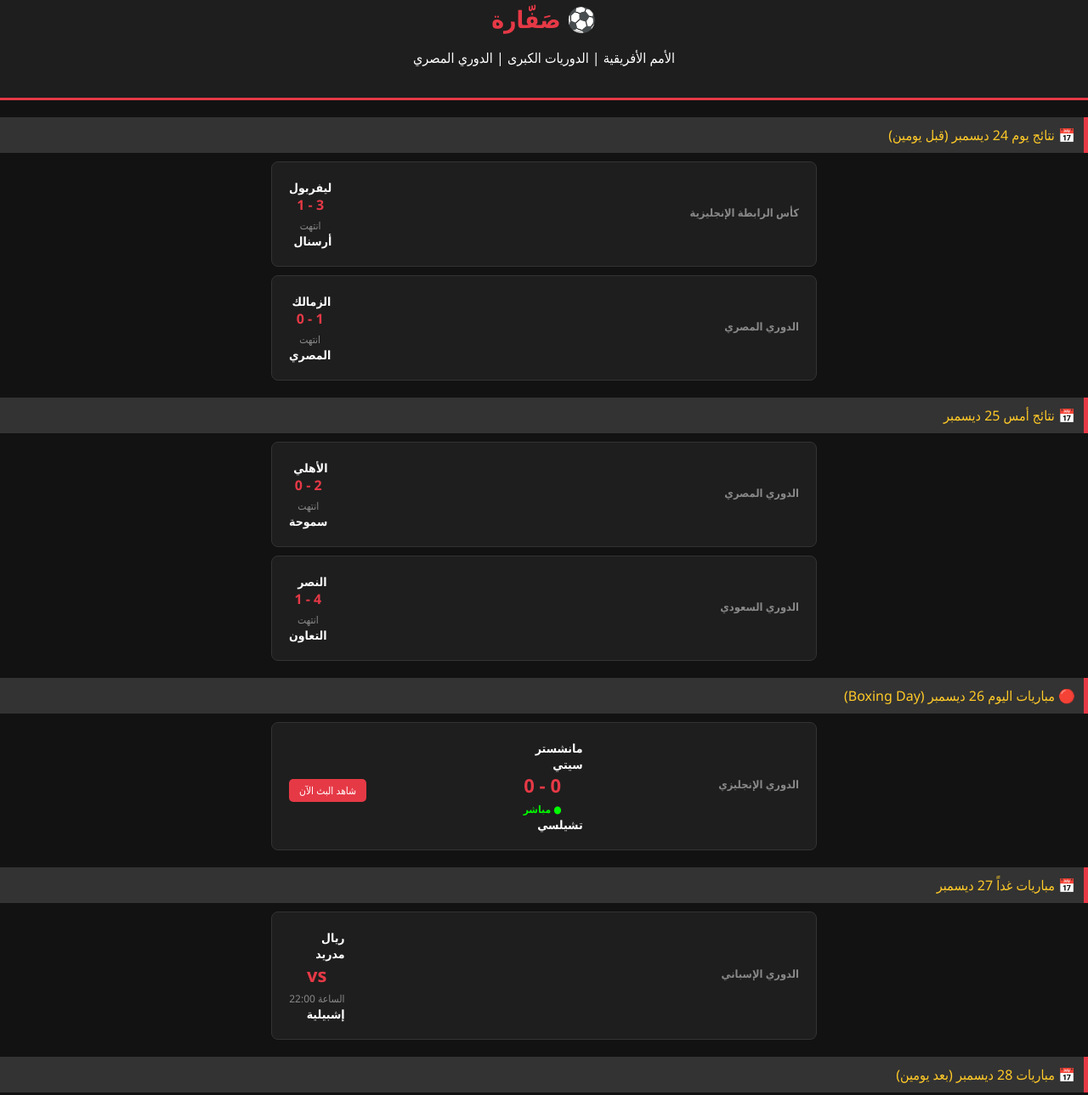
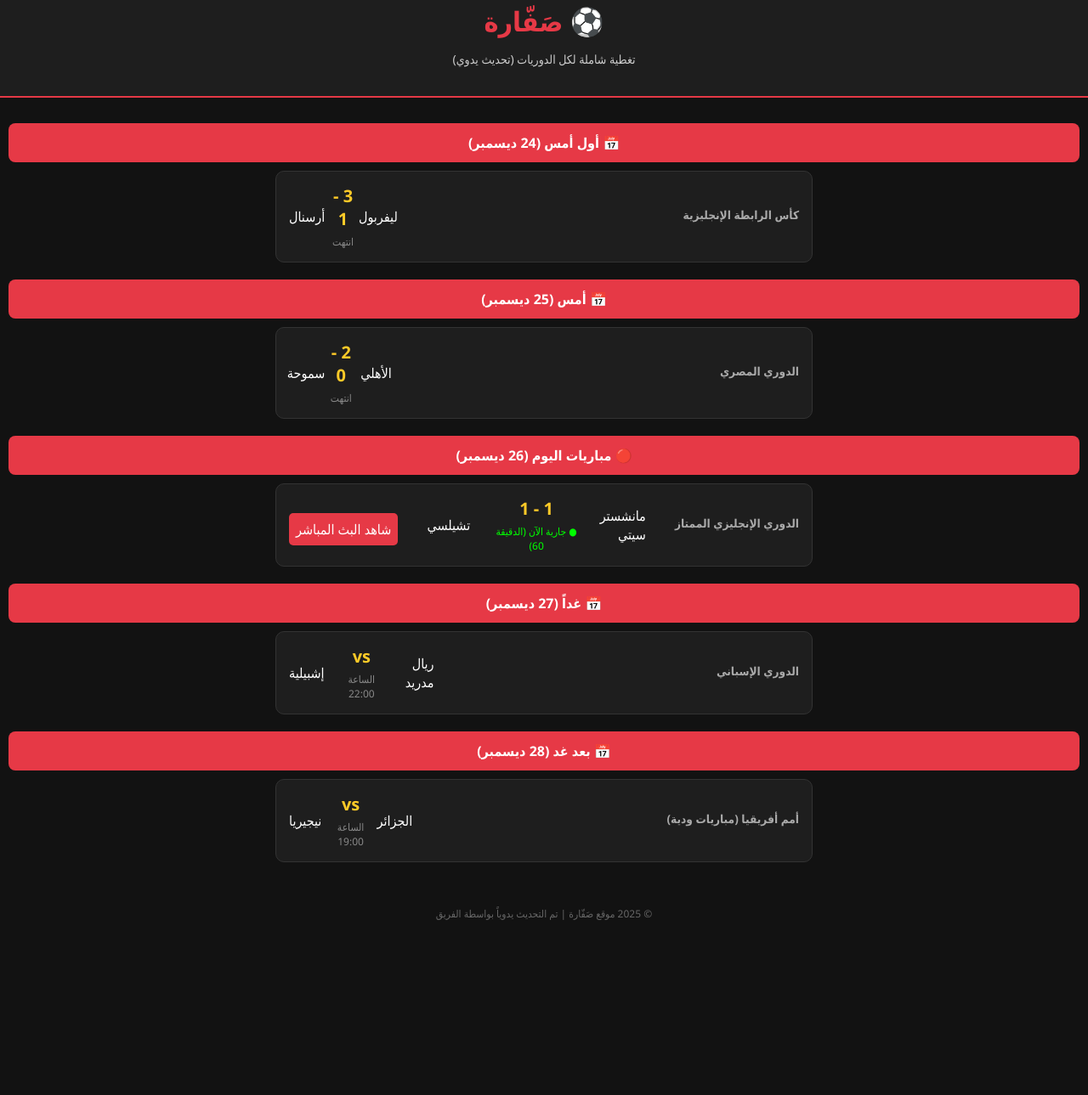
Before and after one commit to ahmedmkn999-alt/Safera, a plain HTML site: page index.html in a window 1280 px wide. Shown: the part 17-1306 px from the top of the page at 85% size. After the commit the page ends 1163 px from the top, so only its background shows below. Drawn offline with Linux system fonts and the light colour scheme.

Commit message:
Update index.html

```diff
--- a/index.html
+++ b/index.html
@@ -3,92 +3,95 @@
 <head>
     <meta charset="UTF-8">
     <meta name="viewport" content="width=device-width, initial-scale=1.0">
-    <title>صَفّارة | أرشيف وجدول المباريات الكامل</title>
+    <title>صَفّارة | جدول المباريات اليدوي</title>
     <link rel="stylesheet" href="style.css">
     <style>
-        .day-title { background: #333; color: #ffca28; padding: 10px; margin: 20px 0 10px 0; border-right: 5px solid #e63946; font-size: 16px; }
-        .league-name { color: #888; font-size: 0.8em; font-weight: bold; margin-bottom: 5px; display: block; }
-        .match-card { margin-bottom: 10px; border-radius: 8px; border: 1px solid #333; }
-        .final-score { color: #e63946; font-weight: bold; }
+        .section-header { background: #e63946; color: white; padding: 12px; margin: 20px 0 10px 0; border-radius: 8px; font-weight: bold; text-align: center; }
+        .league-name { color: #aaa; font-size: 0.85em; font-weight: bold; margin-bottom: 5px; display: block; }
+        .match-card { background: #1e1e1e; border: 1px solid #333; margin-bottom: 12px; border-radius: 10px; overflow: hidden; padding: 15px; }
+        .score-display { font-size: 20px; font-weight: bold; color: #ffca28; }
+        .status-badge { font-size: 12px; color: #888; margin-top: 5px; }
+        .status-badge.live { color: #00ff00; }
     </style>
 </head>
 <body>
-    <header>
-        <div class="logo">⚽ صَفّارة</div>
-        <p>الأمم الأفريقية | الدوريات الكبرى | الدوري المصري</p>
+    <header style="text-align: center; padding: 20px; background: #1e1e1e; border-bottom: 2px solid #e63946;">
+        <h1 style="color: #e63946; margin: 0;">⚽ صَفّارة</h1>
+        <p style="font-size: 14px; color: #ccc;">تغطية شاملة لكل الدوريات (تحديث يدوي)</p>
     </header>
 
-    <main>
-        <div class="day-title">📅 نتائج يوم 24 ديسمبر (قبل يومين)</div>
+    <main style="padding: 10px;">
+
+        <div class="section-header">📅 أول أمس (24 ديسمبر)</div>
         <div class="match-card">
             <span class="league-name">كأس الرابطة الإنجليزية</span>
-            <div class="match-body">
-                <div class="team">ليفربول</div>
-                <div class="score-area"><div class="final-score">3 - 1</div><div class="status">انتهت</div></div>
-                <div class="team text-left">أرسنال</div>
-            </div>
-        </div>
-        <div class="match-card">
-            <span class="league-name">الدوري المصري</span>
-            <div class="match-body">
-                <div class="team">الزمالك</div>
-                <div class="score-area"><div class="final-score">1 - 0</div><div class="status">انتهت</div></div>
-                <div class="team text-left">المصري</div>
+            <div style="display: flex; justify-content: space-between; align-items: center;">
+                <div style="width: 35%;">ليفربول</div>
+                <div style="text-align: center;">
+                    <div class="score-display">3 - 1</div>
+                    <div class="status-badge">انتهت</div>
+                </div>
+                <div style="width: 35%; text-align: left;">أرسنال</div>
             </div>
         </div>
 
-        <div class="day-title">📅 نتائج أمس 25 ديسمبر</div>
+        <div class="section-header">📅 أمس (25 ديسمبر)</div>
         <div class="match-card">
             <span class="league-name">الدوري المصري</span>
-            <div class="match-body">
-                <div class="team">الأهلي</div>
-                <div class="score-area"><div class="final-score">2 - 0</div><div class="status">انتهت</div></div>
-                <div class="team text-left">سموحة</div>
-            </div>
-        </div>
-        <div class="match-card">
-            <span class="league-name">الدوري السعودي</span>
-            <div class="match-body">
-                <div class="team">النصر</div>
-                <div class="score-area"><div class="final-score">4 - 1</div><div class="status">انتهت</div></div>
-                <div class="team text-left">التعاون</div>
+            <div style="display: flex; justify-content: space-between; align-items: center;">
+                <div style="width: 35%;">الأهلي</div>
+                <div style="text-align: center;">
+                    <div class="score-display">2 - 0</div>
+                    <div class="status-badge">انتهت</div>
+                </div>
+                <div style="width: 35%; text-align: left;">سموحة</div>
             </div>
         </div>
 
-        <div class="day-title">🔴 مباريات اليوم 26 ديسمبر (Boxing Day)</div>
+        <div class="section-header">🔴 مباريات اليوم (26 ديسمبر)</div>
         <div class="match-card">
-            <span class="league-name">الدوري الإنجليزي</span>
-            <div class="match-body">
-                <div class="team">مانشستر سيتي</div>
-                <div class="score-area"><div class="score">0 - 0</div><div class="status live">● مباشر</div></div>
-                <div class="team text-left">تشيلسي</div>
+            <span class="league-name">الدوري الإنجليزي الممتاز</span>
+            <div style="display: flex; justify-content: space-between; align-items: center;">
+                <div style="width: 35%;">مانشستر سيتي</div>
+                <div style="text-align: center;">
+                    <div class="score-display">1 - 1</div>
+                    <div class="status-badge live">● جارية الآن (الدقيقة 60)</div>
+                </div>
+                <div style="width: 35%; text-align: left;">تشيلسي</div>
             </div>
-            <a href="watch.html?id=live1" class="watch-btn">شاهد البث الآن</a>
+            <a href="watch.html?id=live1" style="display: block; background: #e63946; color: white; text-align: center; text-decoration: none; padding: 8px; margin-top: 10px; border-radius: 5px;">شاهد البث المباشر</a>
         </div>
 
-        <div class="day-title">📅 مباريات غداً 27 ديسمبر</div>
+        <div class="section-header">📅 غداً (27 ديسمبر)</div>
         <div class="match-card">
             <span class="league-name">الدوري الإسباني</span>
-            <div class="match-body">
-                <div class="team">ريال مدريد</div>
-                <div class="score-area"><div class="score">vs</div><div class="status">الساعة 22:00</div></div>
-                <div class="team text-left">إشبيلية</div>
+            <div style="display: flex; justify-content: space-between; align-items: center;">
+                <div style="width: 35%;">ريال مدريد</div>
+                <div style="text-align: center;">
+                    <div class="score-display">vs</div>
+                    <div class="status-badge">الساعة 22:00</div>
+                </div>
+                <div style="width: 35%; text-align: left;">إشبيلية</div>
             </div>
         </div>
 
-        <div class="day-title">📅 مباريات 28 ديسمبر (بعد يومين)</div>
+        <div class="section-header">📅 بعد غد (28 ديسمبر)</div>
         <div class="match-card">
-            <span class="league-name">تصفيات أمم أفريقيا</span>
-            <div class="match-body">
-                <div class="team">المغرب</div>
-                <div class="score-area"><div class="score">vs</div><div class="status">الساعة 20:00</div></div>
-                <div class="team text-left">كوت ديفوار</div>
+            <span class="league-name">أمم أفريقيا (مباريات ودية)</span>
+            <div style="display: flex; justify-content: space-between; align-items: center;">
+                <div style="width: 35%;">الجزائر</div>
+                <div style="text-align: center;">
+                    <div class="score-display">vs</div>
+                    <div class="status-badge">الساعة 19:00</div>
+                </div>
+                <div style="width: 35%; text-align: left;">نيجيريا</div>
             </div>
         </div>
+
     </main>
 
-    <footer>
-        <p>© 2025 موقع صَفّارة | تم التحديث يدوياً</p>
+    <footer style="text-align: center; color: #666; font-size: 12px; margin-top: 30px;">
+        <p>© 2025 موقع صَفّارة | تم التحديث يدوياً بواسطة الفريق</p>
     </footer>
 </body>
-            </html>
+</html>
```
